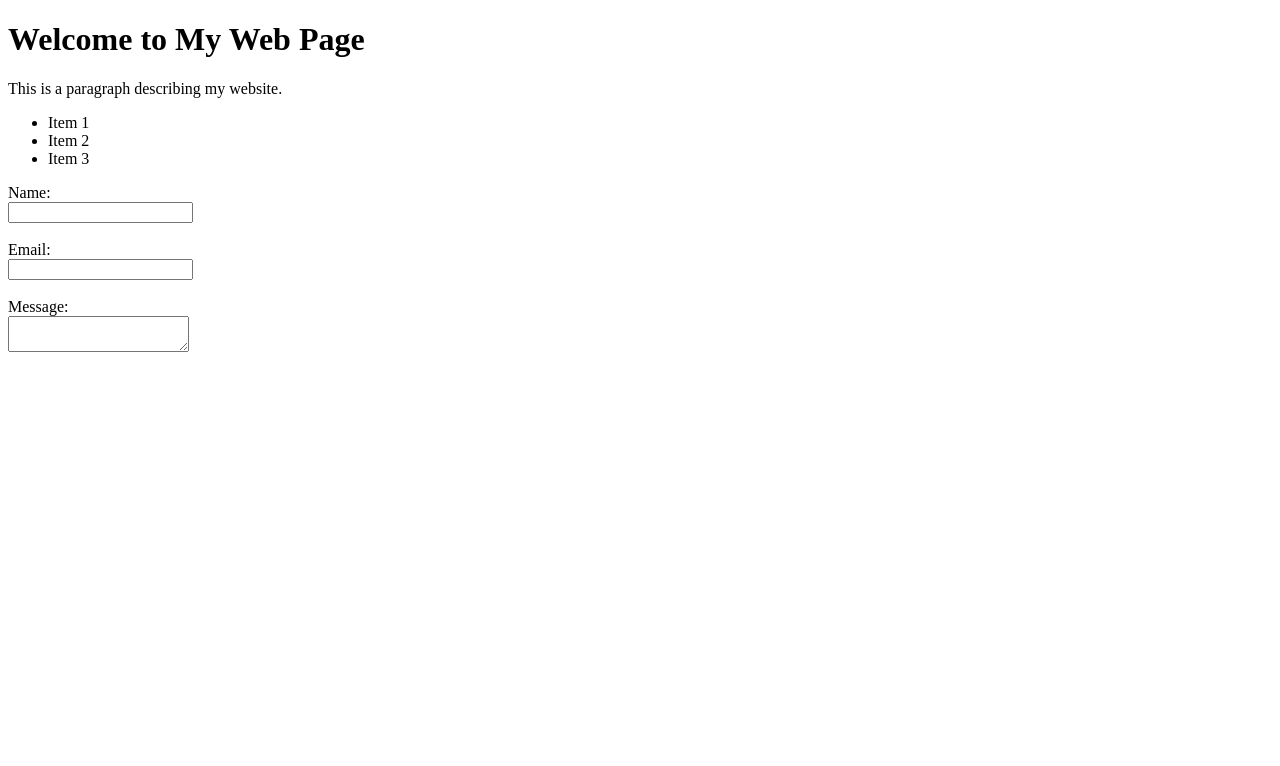
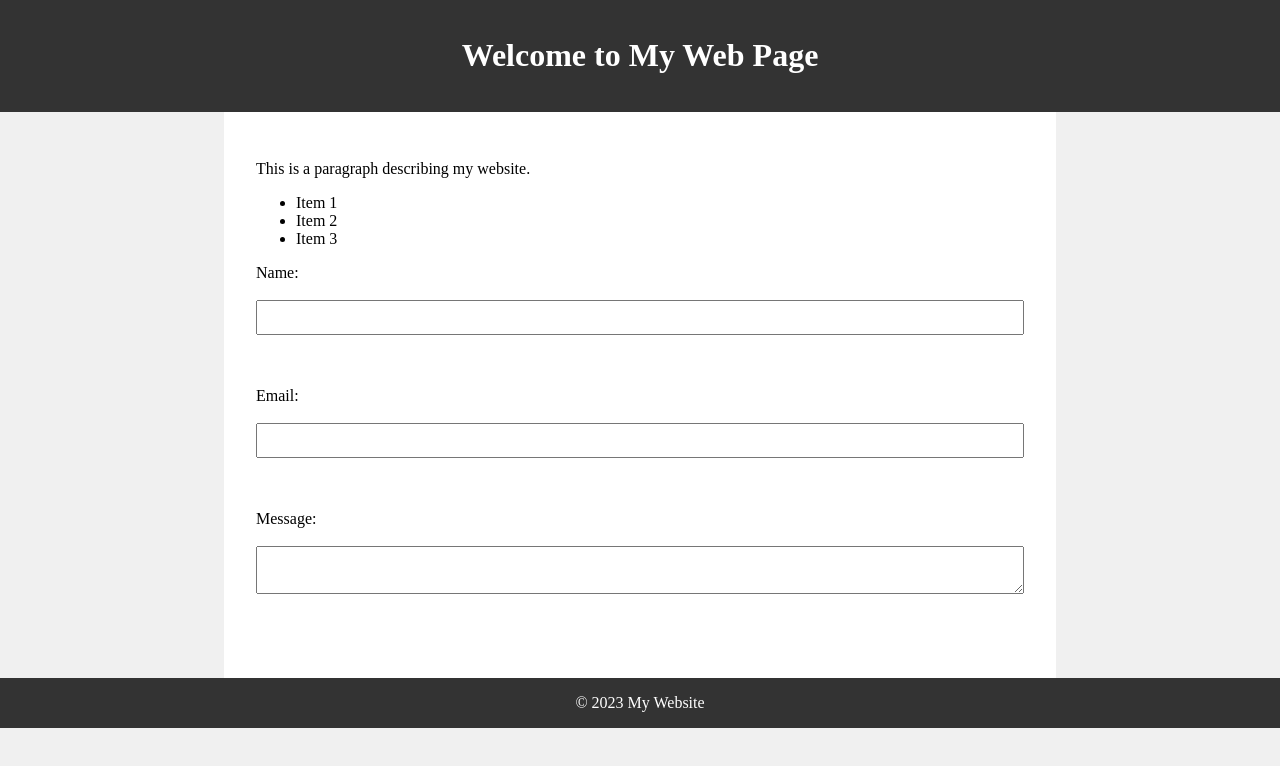
Before and after one commit to JJGypsy/Day-1-new, a plain HTML site: page index.html in a window 1280 px wide. Drawn offline with Linux system fonts and the light colour scheme.

Commit message:
done day 2

```diff
--- a/index.html
+++ b/index.html
@@ -4,16 +4,19 @@
     <meta charset="UTF-8" />
     <meta name="viewport" content="width=device-width, initial-scale=1.0" />
     <title>My First Web Page</title>
+    <link rel="stylesheet" href="style.css" />
   </head>
   <body>
+    <header>
       <h1>Welcome to My Web Page</h1>
+    </header>
+    <main>
       <p>This is a paragraph describing my website.</p>
       <ul>
         <li>Item 1</li>
         <li>Item 2</li>
         <li>Item 3</li>
       </ul>
-  </body>
       <form>
         <label for="name">Name:</label><br />
         <input type="text" id="name" name="name" /><br /><br />
@@ -22,4 +25,7 @@
         <label for="message">Message:</label><br />
         <textarea id="message" name="message"></textarea><br /><br />
       </form>
+    </main>
+    <footer>&copy; 2023 My Website</footer>
+  </body>
 </html>
--- a/style.css
+++ b/style.css
@@ -3,18 +3,18 @@ body {
   flex-direction: column;
   align-items: center;
   margin: 0;
-  background-color: #1dad5e;
+  background-color: #f0f0f0;
 }
 header,
 footer {
   background-color: #333;
-  color: rgb(99, 29, 29);
+  color: white;
   padding: 1rem;
   text-align: center;
   width: 100%;
 }
 main {
-  background-color: rgb(79, 64, 163);
+  background-color: white;
   padding: 2rem;
   width: 60%;
 }
```
Lines whose indentation alone changed are shown as unchanged.
